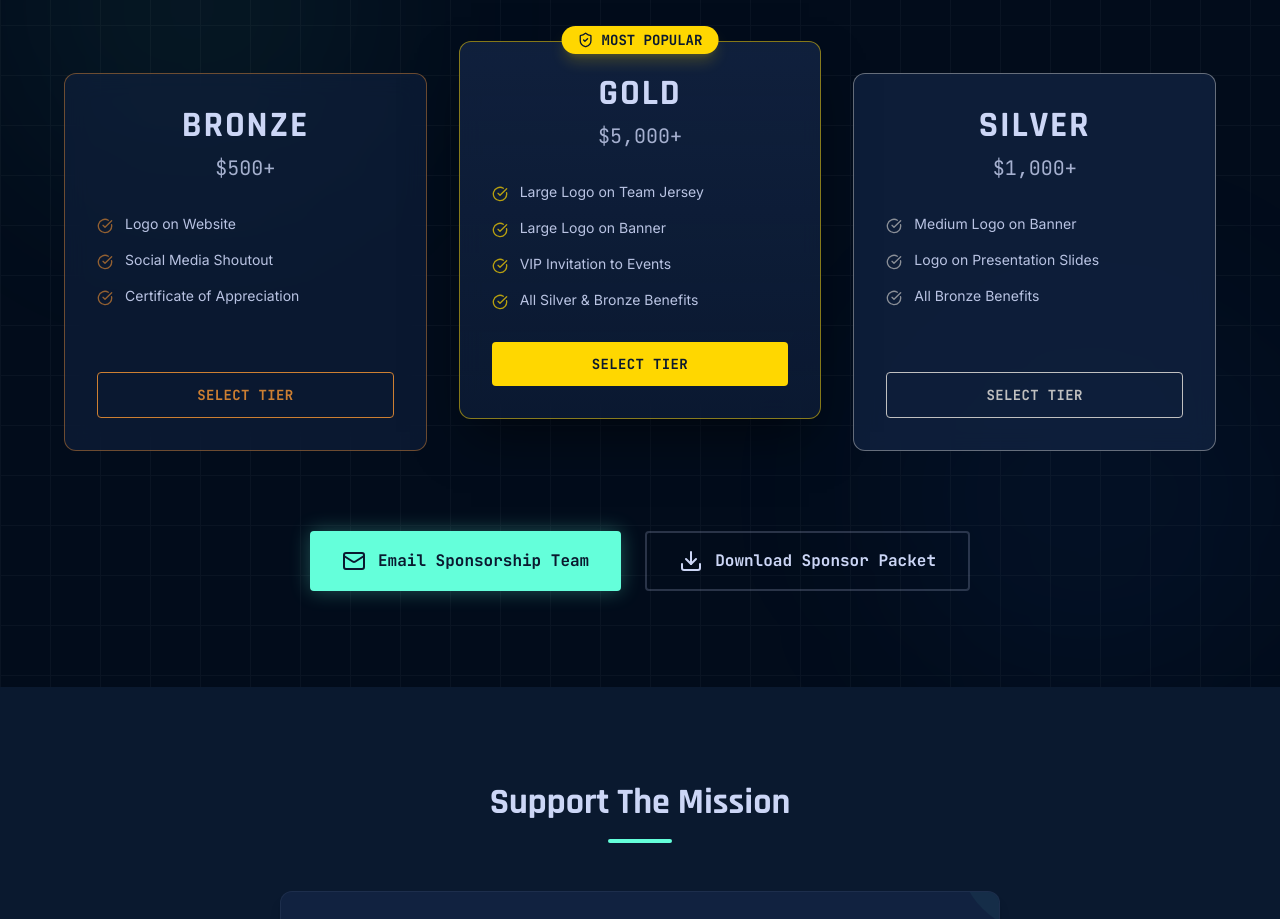
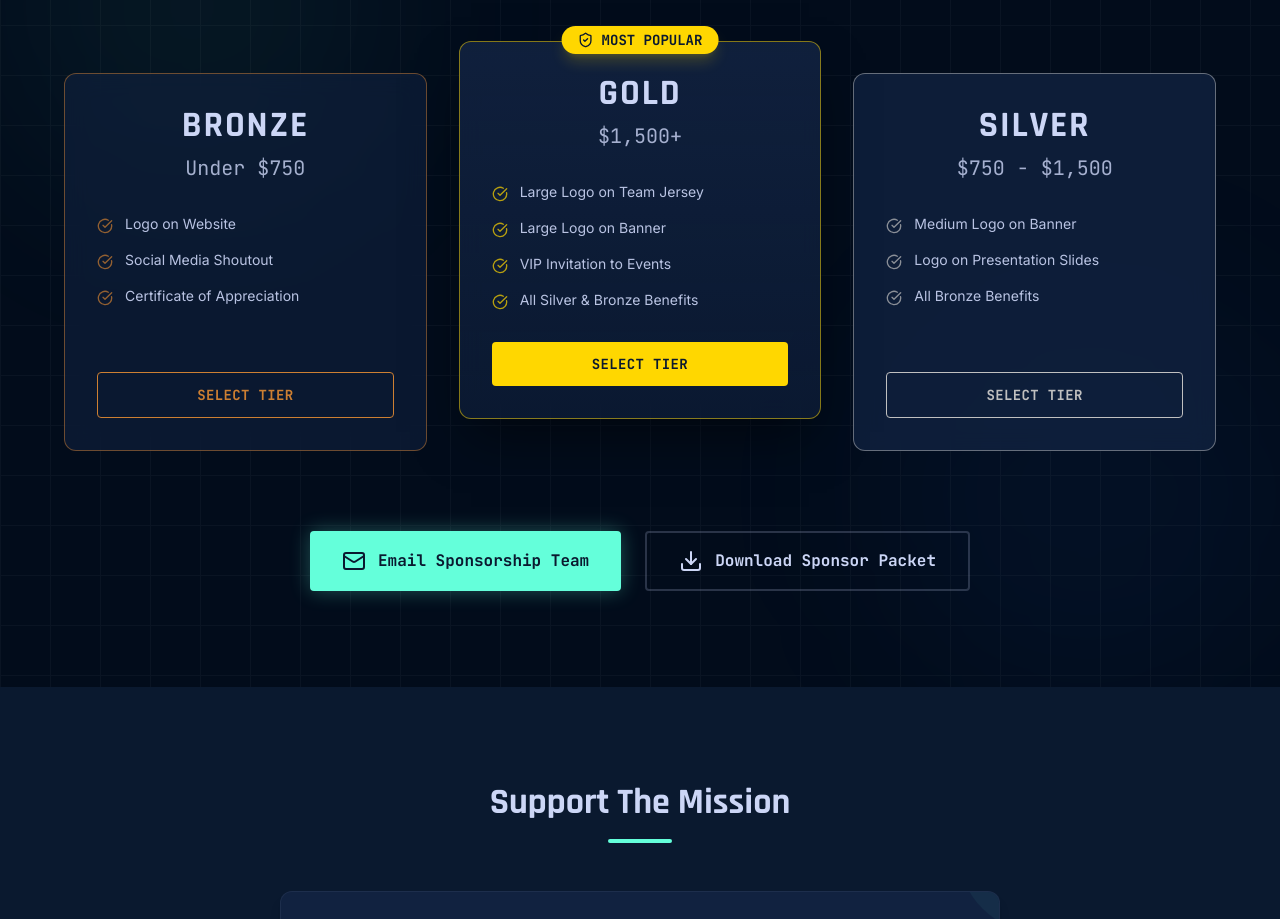
Before and after one commit to brodie10/jagscyber, a React (Vite) app: page / in a window 1280 px wide. Shown: the part 1920-2839 px from the top of the page. Built offline with nearby package versions, Linux system fonts and the light colour scheme.

Commit message:
redesign sponsorship tiers

```diff
--- a/src/components/Sponsors.jsx
+++ b/src/components/Sponsors.jsx
@@ -130,20 +130,20 @@ const Sponsors = () => {
                 <div className="grid md:grid-cols-3 gap-8 items-start max-w-6xl mx-auto mb-20">
                     <SponsorCard
                         tier="Bronze"
-                        price="$500+"
+                        price="Under $750"
                         features={["Logo on Website", "Social Media Shoutout", "Certificate of Appreciation"]}
                         delay={0.4}
                     />
                     <SponsorCard
                         tier="Gold"
-                        price="$5,000+"
+                        price="$1,500+"
                         featured={true}
                         features={["Large Logo on Team Jersey", "Large Logo on Banner", "VIP Invitation to Events", "All Silver & Bronze Benefits"]}
                         delay={0.5}
                     />
                     <SponsorCard
                         tier="Silver"
-                        price="$1,000+"
+                        price="$750 - $1,500"
                         features={["Medium Logo on Banner", "Logo on Presentation Slides", "All Bronze Benefits"]}
                         delay={0.6}
                     />
```
